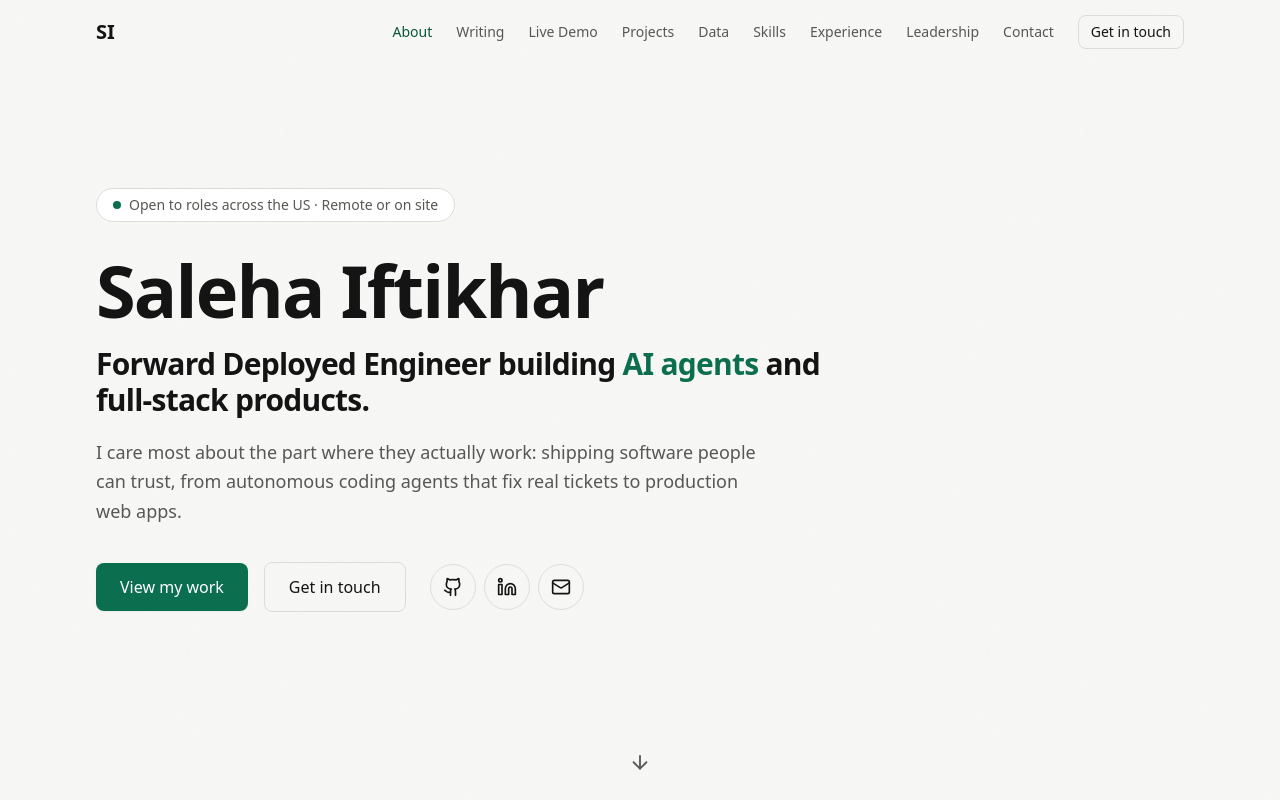
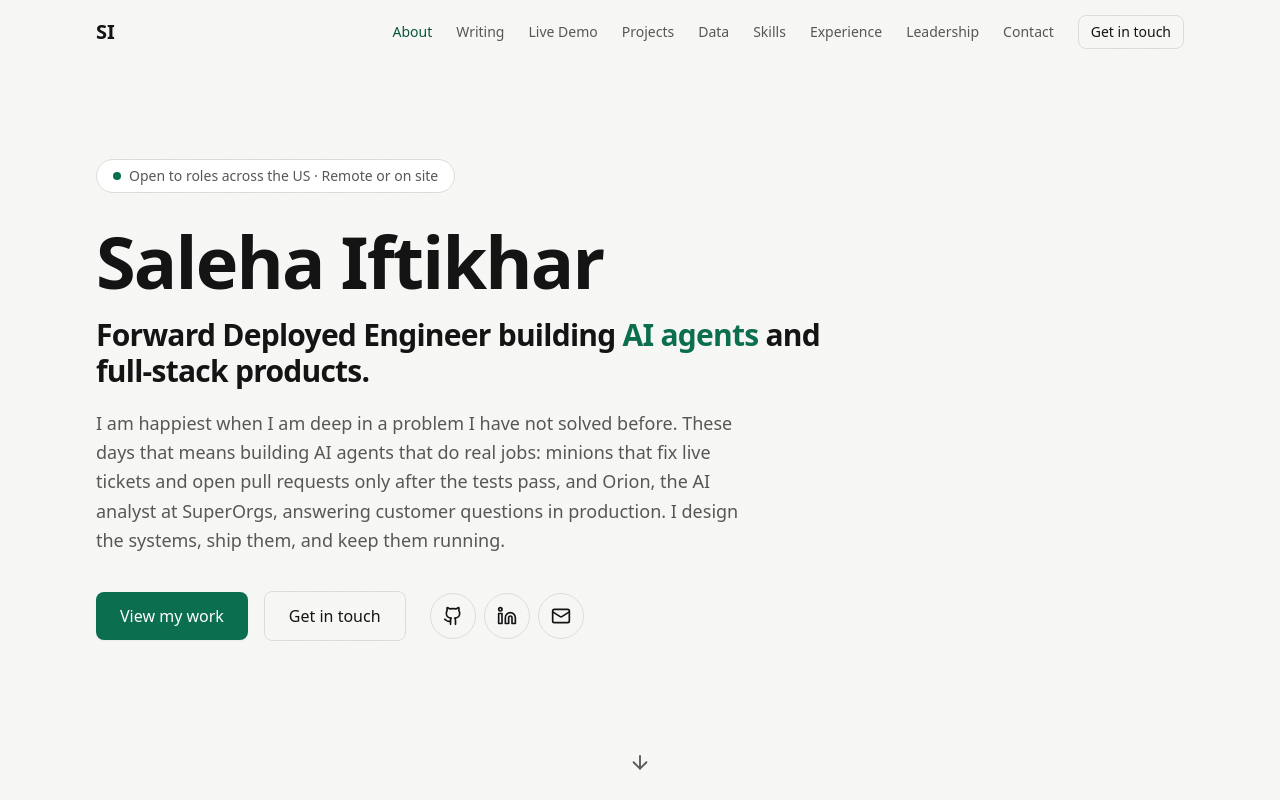
Before and after one commit to salehaiftikharr/portfolio, a Next.js app: page / in a window 1280 px wide. Shown: the top 800 px of the page. Built offline with nearby package versions, Linux system fonts and the light colour scheme.

Commit message:
Open the hero on curiosity, backed by shipped work
The ethos paragraph now leads with being happiest deep in an unsolved
problem, then grounds it in the minions gating pull requests on tests and
Orion answering customer questions in production, closing on owning the
systems end to end.

```diff
--- a/src/components/sections/Hero.tsx
+++ b/src/components/sections/Hero.tsx
@@ -48,8 +48,12 @@ export function Hero() {
 
           {/* Ethos */}
           <motion.p {...fade(0.24)} className="text-muted text-lg max-w-2xl mb-9 leading-relaxed">
-            I care most about the part where they actually work: shipping software people can trust,
-            from autonomous coding agents that fix real tickets to production web apps.
+            I am happiest when I am deep in a problem I have not solved before.
+            These days that means building AI agents that do real jobs: minions
+            that fix live tickets and open pull requests only after the tests
+            pass, and Orion, the AI analyst at SuperOrgs, answering customer
+            questions in production. I design the systems, ship them, and keep
+            them running.
           </motion.p>
 
           {/* CTAs + socials */}
```
